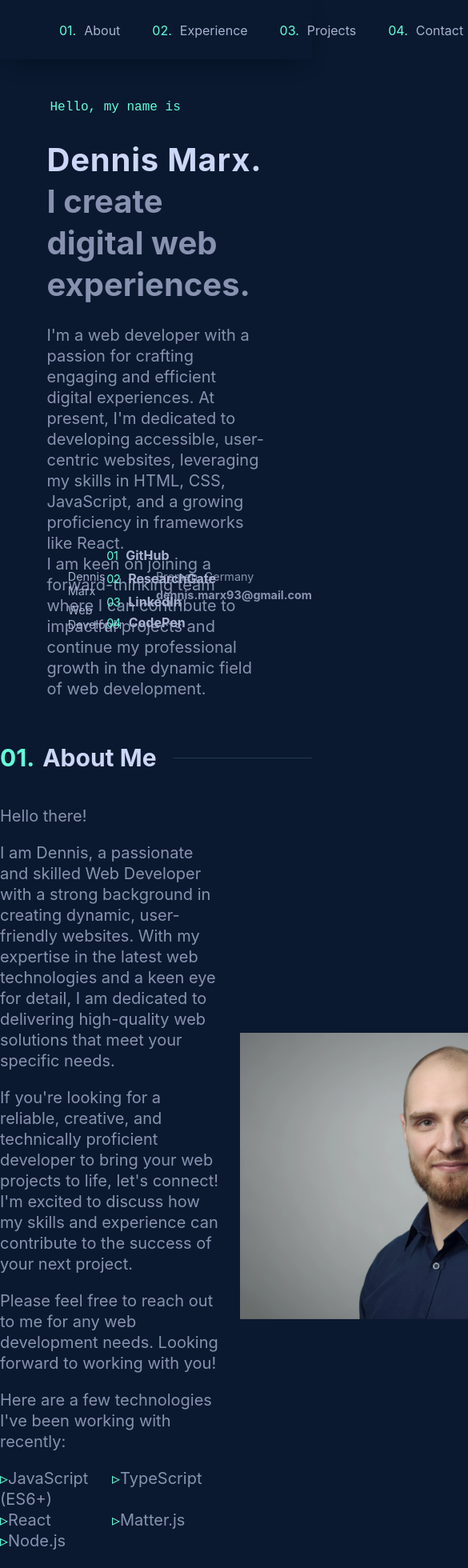
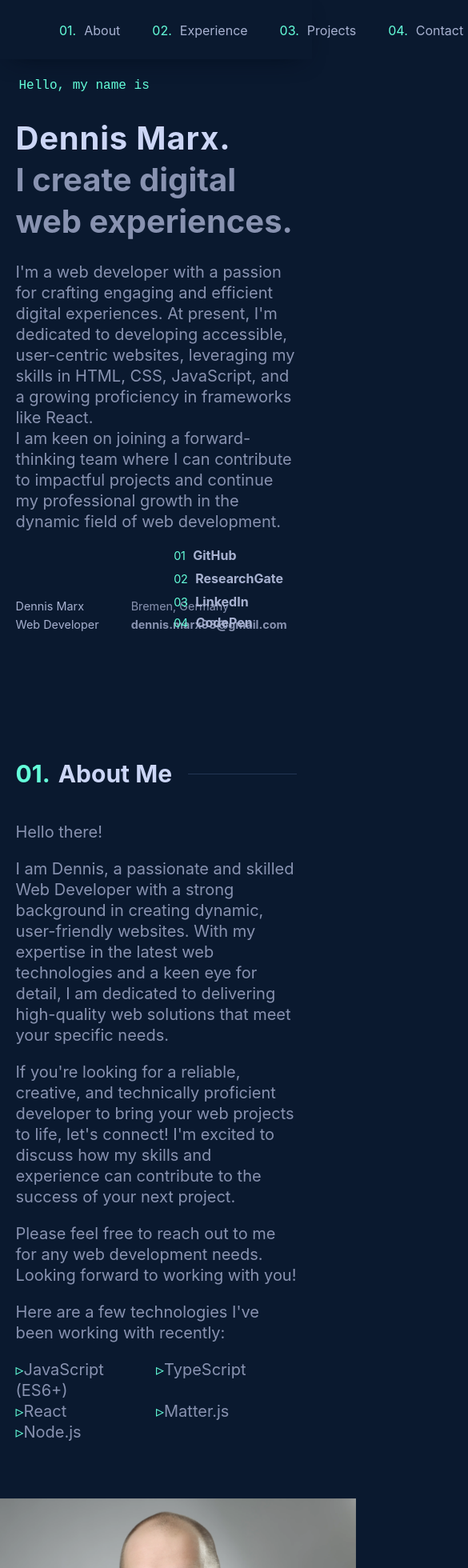
Before and after one commit to denmarx/resume23-24, a React (Create React App) app: page / in a window 390 px wide. Shown: the top 1960 px of the page at 80% size, 585 px wide, since content can reach past the window. Built offline with nearby package versions, Linux system fonts and the light colour scheme.

Commit message:
added about, hero and jobs responsiveness

```diff
--- a/src/components/Content/About.module.css
+++ b/src/components/Content/About.module.css
@@ -75,3 +75,17 @@
   object-fit: cover;
   opacity: 0;
 }
+
+@media (max-width: 768px) {
+  .aboutWrapper {
+    margin: 0px 5%;
+  }
+
+  .inner {
+    flex-direction: column;
+  }
+
+  .imageWrapper img {
+    padding-top: 10%;
+  }
+}
--- a/src/components/Content/Jobs.js
+++ b/src/components/Content/Jobs.js
@@ -19,10 +19,18 @@ const Jobs = () => {
     const activeIndex = jobNames.indexOf(activeJob);
     // Ensure that activeIndex is valid
     if (activeIndex !== -1) {
-      const translateY = `calc(${activeIndex} * 42px)`;
-      setHighlightStyle({
-        transform: `translateY(${translateY})`,
-      });
+      // Check if window width is less than or equal to 768px
+      const isHorizontal = window.innerWidth <= 768;
+
+      // Calculate translate value based on orientation
+      const translateValue = isHorizontal
+        ? `calc(${activeIndex} * 156.3px)` // Use 156.3px for horizontal
+        : `calc(${activeIndex} * 42px)`; // Use 42px for vertical
+
+      // Determine the correct transform property based on orientation
+      const transform = isHorizontal ? `translateX(${translateValue})` : `translateY(${translateValue})`;
+
+      setHighlightStyle({ transform });
     }
   }, [activeJob, jobNames.length]);
 
--- a/src/components/Content/Jobs.module.css
+++ b/src/components/Content/Jobs.module.css
@@ -145,3 +145,28 @@
 .hide {
   display: none;
 }
+
+@media (max-width: 768px) {
+  .jobsWrapper {
+    padding: 100px 0;
+    margin: 0px 5%;
+  }
+
+  .inner {
+    flex-direction: column;
+  }
+
+  .tabHighlightBar {
+    width: 100%;
+    height: 2px;
+  }
+
+  .tabHighlight {
+    width: 172.8047px;
+    height: 2px;
+  }
+
+  .tabList {
+    flex-direction: row;
+  }
+}
--- a/src/components/Footer/Footer.module.css
+++ b/src/components/Footer/Footer.module.css
@@ -74,3 +74,20 @@
   font-size: 0.9rem;
   color: var(--green);
 }
+
+@media (max-width: 768px) {
+  .infoLeft {
+    margin-left: 0;
+    left: 0;
+    padding-left: 5%;
+  }
+
+  .infoRight {
+    right: 0;
+  }
+
+  .social {
+    left: -36px;
+    /* margin-right: 5%; */
+  }
+}
--- a/src/components/Hero/Hero.module.css
+++ b/src/components/Hero/Hero.module.css
@@ -1,9 +1,9 @@
 .titleContainer {
   display: flex;
-  justify-content: center;
+  /* justify-content: center; */
   flex-direction: column;
   min-height: 100vh;
-  padding: 0px 15%;
+  padding: 5% 15% 0px;
 }
 
 .title {
@@ -33,3 +33,9 @@
   margin-top: 1.2em;
   max-width: 680px;
 }
+
+@media (max-width: 768px) {
+  .titleContainer {
+    padding: 5% 5% 0px;
+  }
+}
```
